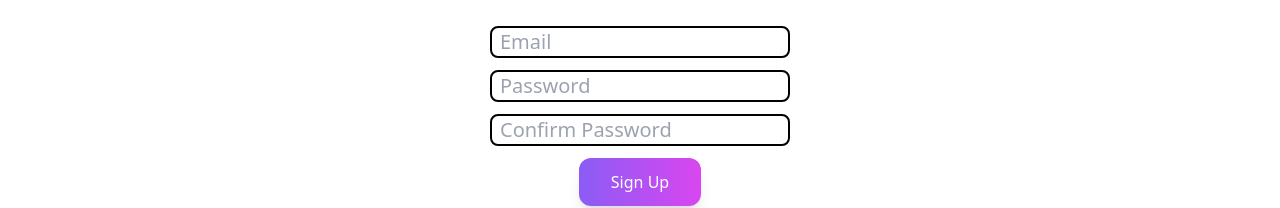
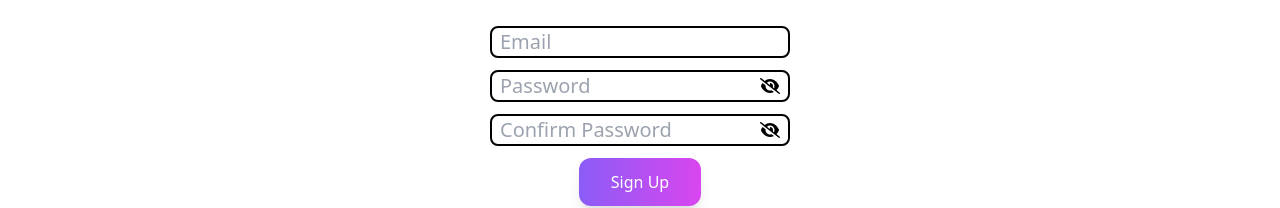
Before and after one commit to khanhduy-14/reactjs-clothes-shop, a React (Create React App) app: page /signup in a window 1280 px wide. Shown: the part 284-492 px from the top of the page. Built offline with nearby package versions, Linux system fonts and the light colour scheme; no server answers; the database is empty.

Commit message:
add show/hide password

```diff
--- a/src/pages/LoginPage.js
+++ b/src/pages/LoginPage.js
@@ -7,6 +7,8 @@ import {
   googleSignInStart,
   resetStateResetPass,
 } from "./../redux2/User/userActions";
+import { FontAwesomeIcon } from "@fortawesome/react-fontawesome";
+import { faEye, faEyeSlash } from "@fortawesome/free-solid-svg-icons";
 
 const mapState = ({ user }) => ({
   currentUser: user.currentUser,
@@ -17,6 +19,7 @@ const LoginPage = (props) => {
   const [email, setEmail] = useState("");
   const [password, setPassword] = useState("");
   const [error, setError] = useState("");
+  const [isHiddenPassword, setIsHiddenPassword] = useState(true);
   useEffect(() => {
     if (currentUser) {
       resetForm();
@@ -29,7 +32,7 @@ const LoginPage = (props) => {
   };
   useEffect(() => {
     dispatch(resetStateResetPass());
-  },[]);
+  }, []);
   const handleSubmit = (e) => {
     e.preventDefault();
     if (!email || !password) {
@@ -74,14 +77,30 @@ const LoginPage = (props) => {
               handleChange={(e) => setEmail(e.target.value)}
               className="border-2 border-black rounded-lg w-[300px] pl-2 text-xl"
             />
+            <div className="relative">
               <FormInput
-              type="password"
+                type={isHiddenPassword ? "password" : "text"}
                 name="password"
                 value={password}
                 placeholder="Password"
                 handleChange={(e) => setPassword(e.target.value)}
-              className="border-2 border-black rounded-lg w-[300px] pl-2 text-xl"
+                className="border-2 border-black rounded-lg w-[300px] pl-2 text-xl relative"
               />
+              {!isHiddenPassword && (
+                <FontAwesomeIcon
+                  icon={faEye}
+                  className="absolute top-[50%] translate-y-[-50%] right-[10px]"
+                  onClick={() => setIsHiddenPassword((prev) => !prev)}
+                ></FontAwesomeIcon>
+              )}
+              {isHiddenPassword && (
+                <FontAwesomeIcon
+                  icon={faEyeSlash}
+                  className="absolute top-[50%] translate-y-[-50%] right-[10px]"
+                  onClick={() => setIsHiddenPassword((prev) => !prev)}
+                ></FontAwesomeIcon>
+              )}
+            </div>
             <div className="flex justify-center">
               <button className="res600:self-center res600:mx-auto shadow-lg bg-gradient-to-r from-violet-500 to-fuchsia-500 text-white text-center px-5 w-[120px] py-3 rounded-xl hover:opacity-80">
                 Sign In
--- a/src/pages/ProductPage.js
+++ b/src/pages/ProductPage.js
@@ -5,6 +5,7 @@ import Spinner from "../components/Spinner";
 import ProductView from "../components/product/ProductView";
 import ReactPaginate from "react-paginate";
 import FormInput from "../components/forms/FormInput";
+
 
 const mapState = ({ productsData, cartData }) => ({
   products: productsData.products,
--- a/src/pages/SignupPage.js
+++ b/src/pages/SignupPage.js
@@ -3,6 +3,9 @@ import FormInput from "../components/forms/FormInput";
 import { useDispatch, useSelector } from "react-redux";
 import { signUpUserStart } from "./../redux2/User/userActions";
 import { resetStateResetPass } from "./../redux2/User/userActions";
+import { FontAwesomeIcon } from "@fortawesome/react-fontawesome";
+import { faEye, faEyeSlash } from "@fortawesome/free-solid-svg-icons";
+
 const mapState = ({ user }) => ({
   currentUser: user.currentUser,
   userErr: user.userErr,
@@ -16,6 +19,9 @@ const SignupPage = (props) => {
   const [confirmPassword, setConfirmPassWord] = useState("");
   const [errors, setErrors] = useState([]);
   const [error, setError] = useState("");
+  const [isHiddenPassword, setIsHiddenPassword] = useState(true);
+  const [isHiddenConfirmPassword, setIsHiddenConfirmPassword] = useState(true);
+
   useEffect(() => {
     if (currentUser) {
       resetForm();
@@ -89,22 +95,54 @@ const SignupPage = (props) => {
             handleChange={(e) => setEmail(e.target.value)}
             className="border-2 border-black rounded-lg w-[300px] pl-2 text-xl"
           />
+          <div className="relative">
             <FormInput
-            type="password"
+              type={isHiddenPassword?"password":"text"}
               name="password"
               value={password}
               placeholder="Password"
               handleChange={(e) => setPassword(e.target.value)}
               className="border-2 border-black rounded-lg w-[300px] pl-2 text-xl"
             />
+            {!isHiddenPassword && (
+              <FontAwesomeIcon
+                icon={faEye}
+                className="absolute top-[50%] translate-y-[-50%] right-[10px]"
+                onClick={() => setIsHiddenPassword((prev) => !prev)}
+              ></FontAwesomeIcon>
+            )}
+            {isHiddenPassword && (
+              <FontAwesomeIcon
+                icon={faEyeSlash}
+                className="absolute top-[50%] translate-y-[-50%] right-[10px]"
+                onClick={() => setIsHiddenPassword((prev) => !prev)}
+              ></FontAwesomeIcon>
+            )}
+          </div>
+          <div className="relative">
             <FormInput
-            type="password"
+              type={isHiddenConfirmPassword?"password":"text"}
               name="confirmPassword"
               value={confirmPassword}
               placeholder="Confirm Password"
               handleChange={(e) => setConfirmPassWord(e.target.value)}
               className="border-2 border-black rounded-lg w-[300px] pl-2 text-xl"
             />
+            {!isHiddenConfirmPassword && (
+              <FontAwesomeIcon
+                icon={faEye}
+                className="absolute top-[50%] translate-y-[-50%] right-[10px]"
+                onClick={() => setIsHiddenConfirmPassword((prev) => !prev)}
+              ></FontAwesomeIcon>
+            )}
+            {isHiddenConfirmPassword && (
+              <FontAwesomeIcon
+                icon={faEyeSlash}
+                className="absolute top-[50%] translate-y-[-50%] right-[10px]"
+                onClick={() => setIsHiddenConfirmPassword((prev) => !prev)}
+              ></FontAwesomeIcon>
+            )}
+          </div>
           <div className="flex justify-center">
             <button className="res600:self-center res600:mx-auto shadow-lg bg-gradient-to-r from-violet-500 to-fuchsia-500 text-white text-center px-8 py-3 rounded-xl hover:opacity-80">
               Sign Up
```
Also changed, not shown: src/components/forms/FormInput.js (+8 -8 lines). Lines whose indentation alone changed are shown as unchanged.
